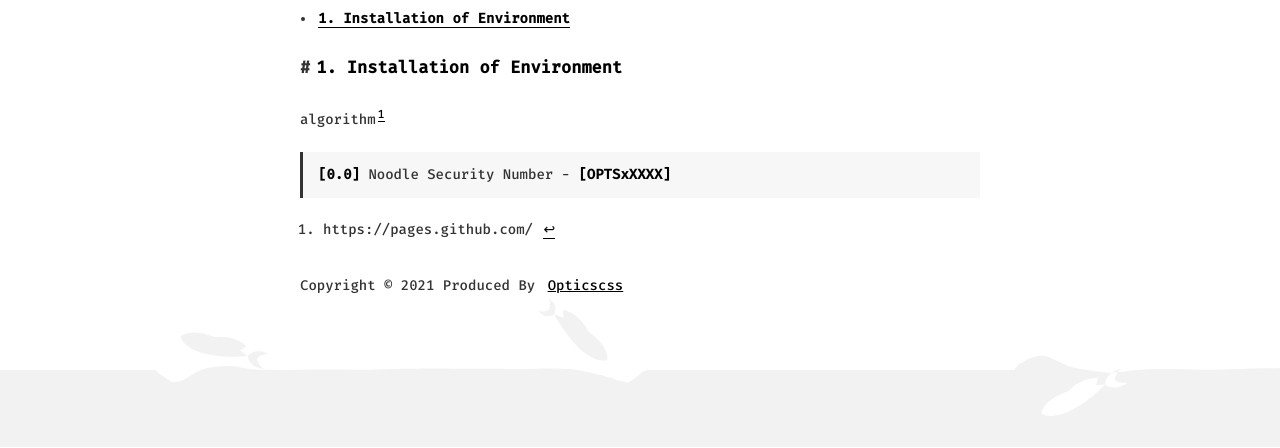
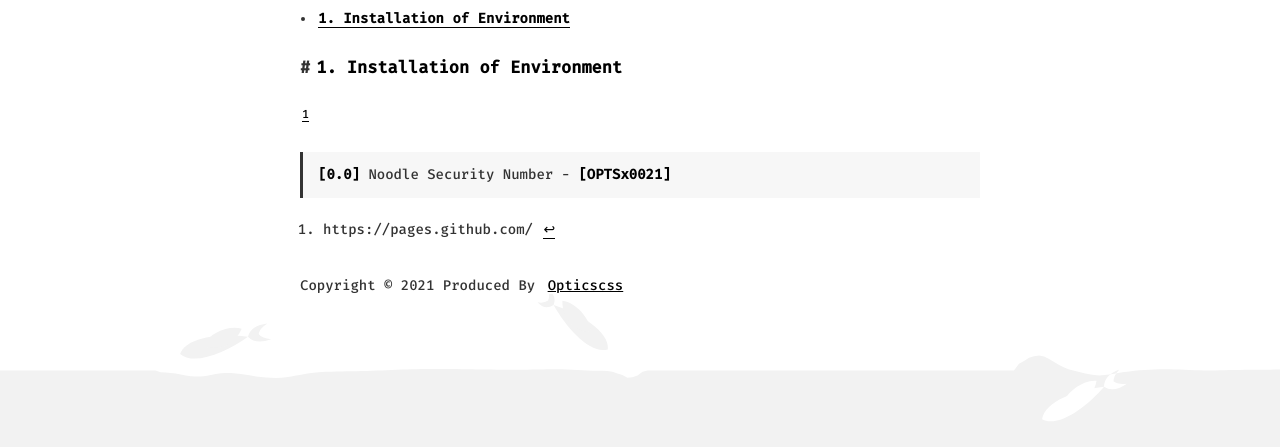
Before and after one commit to Opticcss/Opticcss.github.io, a Jekyll site: the page built from _posts/2021-05-29-Jekyll at First Blush.md, in a window 1280 px wide. Shown: the part 449-897 px from the top of the page. Built offline with Jekyll 4.4.1, drawn with Linux system fonts in a browser that asks for light colours; some web fonts are replaced; comment, search, counter and statistics services are not loaded.

Commit message:
Update 2021-05-29-Jekyll at First Blush.md

```diff
--- a/_posts/2021-05-29-Jekyll at First Blush.md
+++ b/_posts/2021-05-29-Jekyll at First Blush.md
@@ -19,11 +19,11 @@ tags: [sticky]
 
 
 
-algorithm[^1]
+ [^1]
 
 
 
-> <span id="jump0">**[0.0]**</span> Noodle Security Number - **[OPTSxXXXX]**
+> <span id="jump0">**[0.0]**</span> Noodle Security Number - **[OPTSx0021]**
 
 [^1]:https://pages.github.com/
 [^2]:
```
Also changed, not shown: other parts of _posts/2021-05-29-Jekyll at First Blush.md (+2 -2 lines).
